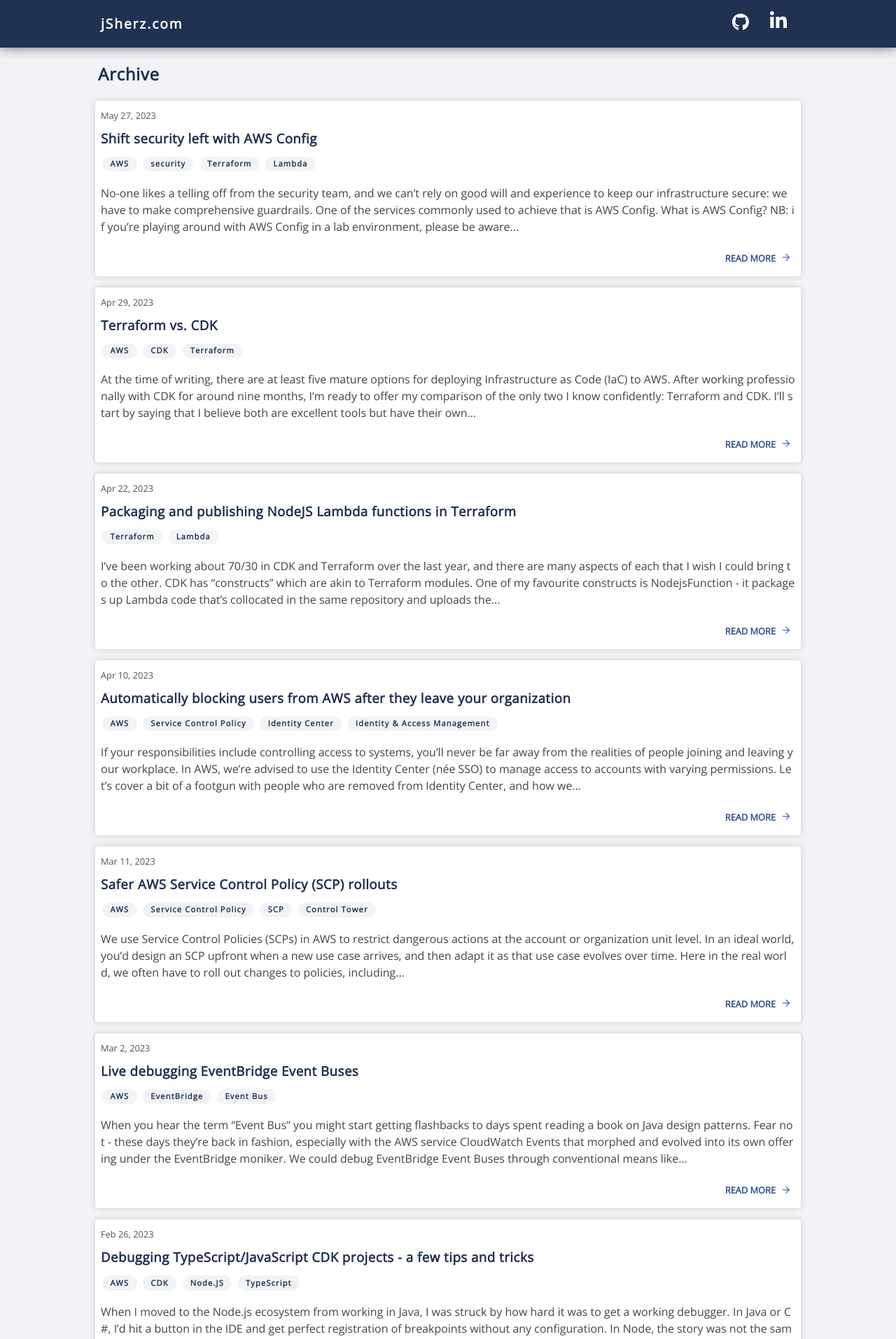
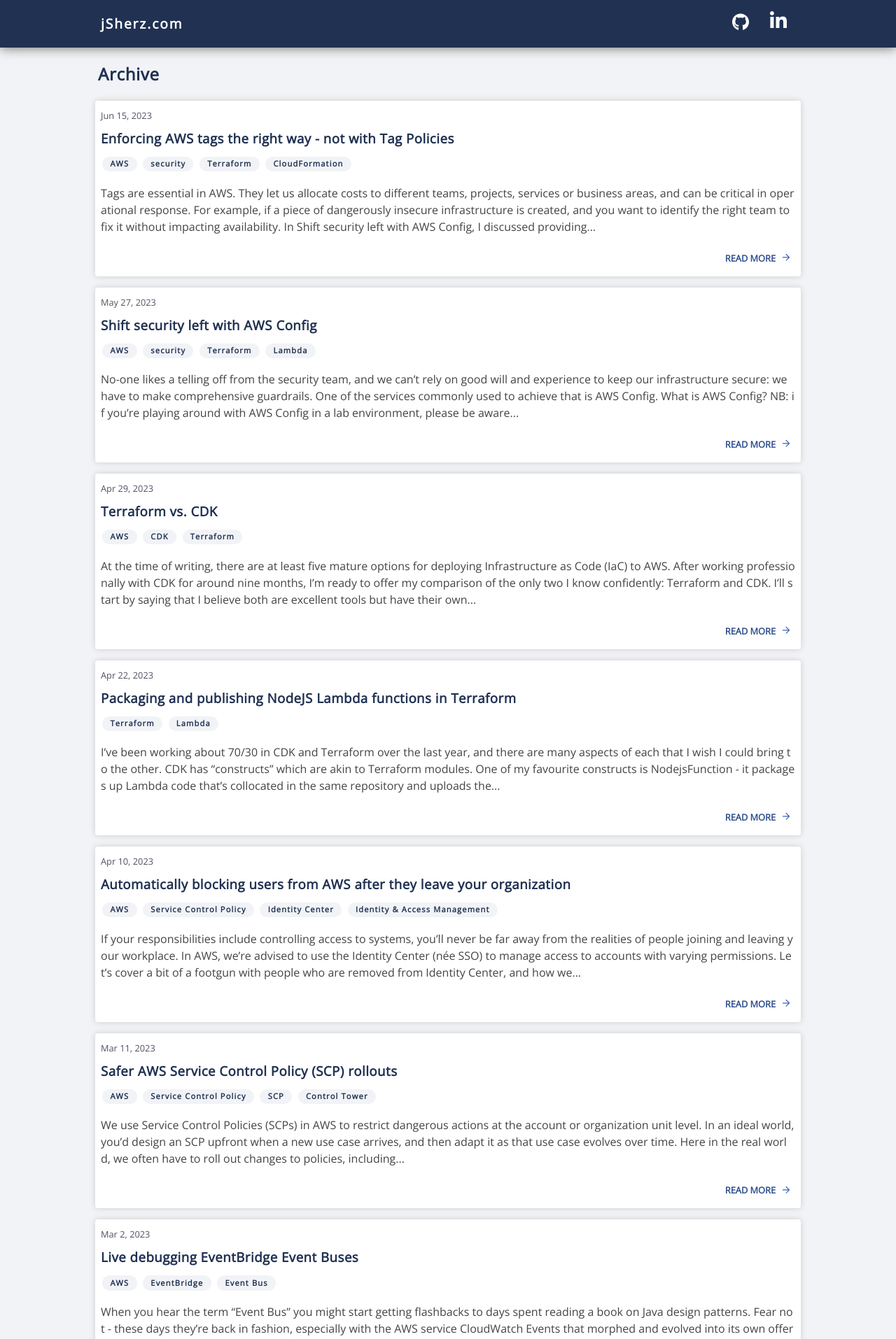
Before and after one commit to jSherz/jsj-blog, a Jekyll site: the page built from archive.html, in a window 1280 px wide. Shown: the top 1914 px of the page at 70% size. Built offline with Jekyll 4.4.1, drawn with Linux system fonts in a browser that asks for light colours; some of the changed lines change nothing that is shown.

Commit message:
FInish tag compliance post.

````diff
--- a/_drafts/enforce-aws-tag-compliance.md
+++ b/_posts/2023-06-15-enforce-aws-tag-compliance.md
@@ -1,7 +1,7 @@
 ---
 layout: post
 title: "Enforcing AWS tags the right way - not with Tag Policies"
-date: 2023-06-14 20:18:00 +0100
+date: 2023-06-15 19:12:00 +0100
 categories:
   - AWS
   - security
@@ -11,8 +11,9 @@
 
 Tags are essential in AWS. They let us allocate costs to different teams,
 projects, services or business areas, and can be critical in operational
-response, for example if a piece of dangerously insecure infrastructure is
-created. In [Shift security left with AWS Config], I discussed providing
+response. For example, if a piece of dangerously insecure infrastructure is
+created, and you want to identify the right team to fix it without impacting
+availability. In [Shift security left with AWS Config], I discussed providing
 near-instant feedback to builders when their resources don't meet our
 compliance needs. That whole approach revolves around tags!
 
@@ -29,7 +30,7 @@
 
 ### Resource support and wildcards
 
-If we read [the documentation of supported resources], we'll immediately see
+If you read [the documentation of supported resources], you'll immediately see
 that many AWS resources just aren't supported. Additionally, there's a real mix
 of services that do and don't support a wildcard syntax, e.g. `athena:*` to
 target all Athena resources. This matters as we're trying to fit as much as we
@@ -61,8 +62,7 @@
 ![Transpiled JavaScript code showing valid tag resource values](/assets/enforce-aws-tag-compliance/resources-in-source-code.png)
 
 Taking the above list gives us 334 allowed resource types, a far cry from the
-290 documented in the console. The full diff can be found at the end of the
-article.
+290 in the documentation. The full diff can be found at the end of the article.
 
 ### No tags, no problem!
 
@@ -79,20 +79,177 @@
 way to ensure tag compliance, so what can we do instead? Luckily, [AWS Config]
 allows us to inspect the tags on a resource and write custom rules to check
 they're as we expect. If you haven't heard of Config, it's a service that
-evaluates a number of rules against your resources to decide if they meet
-certain compliance criteria, for example checking an S3 bucket isn't open to
-the public. In [Shift security left with AWS Config], I use the query feature
-of Config to write an SQL query that fetches tags for any supported resource.
-Super handy!
+evaluates your resources to decide if they meet certain compliance criteria,
+for example checking an S3 bucket isn't open to the public. In
+[Shift security left with AWS Config], I use a feature of Config to write an
+SQL query that fetches tags for any supported resource. Super handy!
+
+[AWS Config]: https://aws.amazon.com/config/
 
 Let's write a custom Config rule that checks a resource has the tags we
-require:
+require. We're going to use the CloudFormation Guard Domain-Specific-Language
+(DSL), but you can also make custom Config rules with Lambda functions.
 
-TODO
+We'll start by requiring a tag that we want to enforce for all resource types:
+
+```
+tags["shersoft-ltd:workload:project"] !empty
+```
+
+If you want to follow along in the console while you're developing your rule,
+see these steps:
+
+<video muted controls>
+    <source src="/assets/enforce-aws-tag-compliance/add-config-rule-demo.webm" type="video/webm">
+</video>
+
+With the rule in place, we can immediately see which resource are and aren't
+compliant. We can expand our Config rule to cover some other tags:
+
+```
+tags["shersoft-ltd:workload:project"] !empty
+
+tags["shersoft-ltd:workload:ref"] !empty
+
+tags["shersoft-ltd:devops:environment"] !empty
+```
+
+We could additionally ensure that the tag value matches one of a set of allowed
+values. Let's do that with the environment tag:
+
+```
+tags["shersoft-ltd:devops:environment"] == /staging|production/
+```
+
+At this point, you might be wondering how you can debug rules written in the
+Guard language, especially without incurring the cost of repeated Config
+evaluations. Luckily there's a CLI that we can use for this purpose. Install
+it following [the instructions on GitHub]. I'm on a Mac, so will just do:
+
+[the instructions on GitHub]: https://github.com/aws-cloudformation/cloudformation-guard#installation
+
+```bash
+brew install cloudformation-guard
+```
+
+We'll take the configuration item JSON, in this case a CodeArtifact repo, and
+place it into `resource.json`:
+
+```json
+{
+  "version": "1.3",
+  "accountId": "123456789012",
+  "configurationItemCaptureTime": "2023-05-24T19:50:28.418Z",
+  "configurationItemStatus": "ResourceDiscovered",
+  "configurationStateId": "1684957828418",
+  "configurationItemMD5Hash": "",
+  "arn": "arn:aws:codeartifact:eu-west-1:123456789012:repository/test/repo",
+  "resourceType": "AWS::CodeArtifact::Repository",
+  "resourceId": "arn:aws:codeartifact:eu-west-1:123456789012:repository/test/repo",
+  "resourceName": "repo",
+  "awsRegion": "eu-west-1",
+  "availabilityZone": "Regional",
+  "tags": {},
+  "relatedEvents": [],
+  "relationships": [],
+  "configuration": {
+    "RepositoryName": "my-little-repo",
+    "Name": "repo",
+    "DomainName": "test",
+    "DomainOwner": "123456789012",
+    "Arn": "arn:aws:codeartifact:eu-west-1:123456789012:repository/test/repo",
+    "ExternalConnections": [],
+    "Upstreams": [
+      "npm-store"
+    ],
+    "Tags": []
+  },
+  "supplementaryConfiguration": {},
+  "resourceTransitionStatus": "None"
+}
+```
+
+You'll see that it's got no tags. With that in place, we'll put the tag rule
+we're developing into `tag-rule.guard`, and run the CLI:
+
+```bash
+cfn-guard validate --rules tag-rule.guard --data resource.json
+```
+
+We'll be given detailed debugging information about the rule evaluation -
+scroll to the right in the code pane to view the full message:
+
+```
+resource.json Status = FAIL
+FAILED rules
+tag-rule.guard/default    FAIL
+---
+Evaluation of rules tag-rule.guard against data resource.json
+--
+Property traversed until [/tags] in data [resource.json] is not compliant with [tag-rule.guard/default] due to retrieval error. Error Message [Could not find key shersoft-ltd:workload:project inside struct at path /tags[L:13,C:10]]
+Property traversed until [/tags] in data [resource.json] is not compliant with [tag-rule.guard/default] due to retrieval error. Error Message [Could not find key shersoft-ltd:workload:ref inside struct at path /tags[L:13,C:10]]
+Property traversed until [/tags] in data [resource.json] is not compliant with [tag-rule.guard/default] due to retrieval error. Error Message [Could not find key shersoft-ltd:devops:environment inside struct at path /tags[L:13,C:10]]
+--
+```
+
+How about with all tags present, and an invalid tag value in environment? Try
+updating the tags property in resource.json:
+
+```json5
+{
+  // ...
+  "tags": {
+    "shersoft-ltd:workload:project": "test",
+    "shersoft-ltd:workload:ref": "test",
+    "shersoft-ltd:devops:environment": "lemons"
+  },
+  // ...
+}
+```
+
+Then re-run the validate command:
+
+```bash
+cfn-guard validate --rules tag-rule.guard --data resource.json
+```
+
+We get a new error!
+
+```
+... provided value ["lemons"] did not match expected value ["/staging|production/"]...
+```
+
+This allows us to rapidly iterate on our tag Config rule for free. We could
+even store the configuration items as a set of JSON test fixtures, call the CLI
+and then verify the resulting output in integration tests.
+
+Tag Policies let us select resource types that we want to enforce the tags for,
+and we can achieve the same thing in our Config rule:
+
+```
+rule check_retention_tag when resourceType == "AWS::S3::Bucket" {
+  tags["shersoft-ltd:compliance:retention"] !empty
+}
+```
+
+`cfn-guard` will now indicate that it didn't check for that tag:
+
+```
+Rule [tag-rule.guard/check_retention_tag] is not applicable for template [resource.json]
+```
+
+## Conclusion
+
+Tag Policies have a number of practical limitations, including their lack of
+resource support, and requiring SCPs that are incompatible with some IaC tools.
+We can use a custom Config rule to mandate a set of tags based on the
+resource type, and achieve tagging harmony across our AWS organisation.
 
 ## See also
 
 * [Tagging Best Practices - AWS Whitepapers](https://docs.aws.amazon.com/whitepapers/latest/tagging-best-practices/tagging-best-practices.html)
+* [Writing AWS CloudFormation Guard rules - AWS Documentation](https://docs.aws.amazon.com/cfn-guard/latest/ug/writing-rules.html)
+* [Creating AWS Config Custom Policy Rules - AWS Documentation](https://docs.aws.amazon.com/config/latest/developerguide/evaluate-config_develop-rules_cfn-guard.html)
 
 ### The full documentation vs. source code diff for Tag Policy resources
 
--- a/_sass/_layout.scss
+++ b/_sass/_layout.scss
@@ -358,7 +358,7 @@
     overflow: auto;
   }
 
-  img {
+  img, video {
     max-width: 100%;
   }
 }
````
Also changed, not shown: 1 other file.
